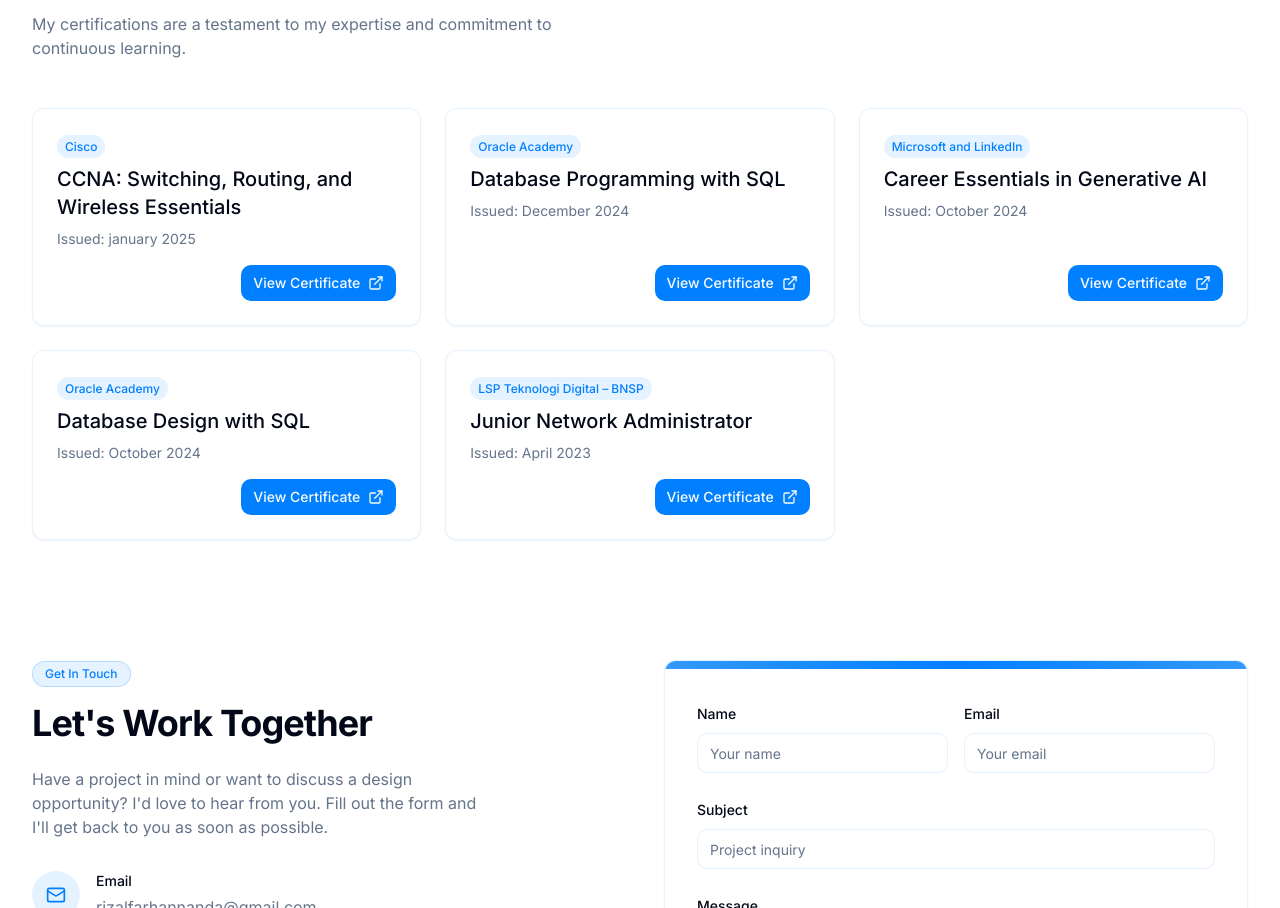
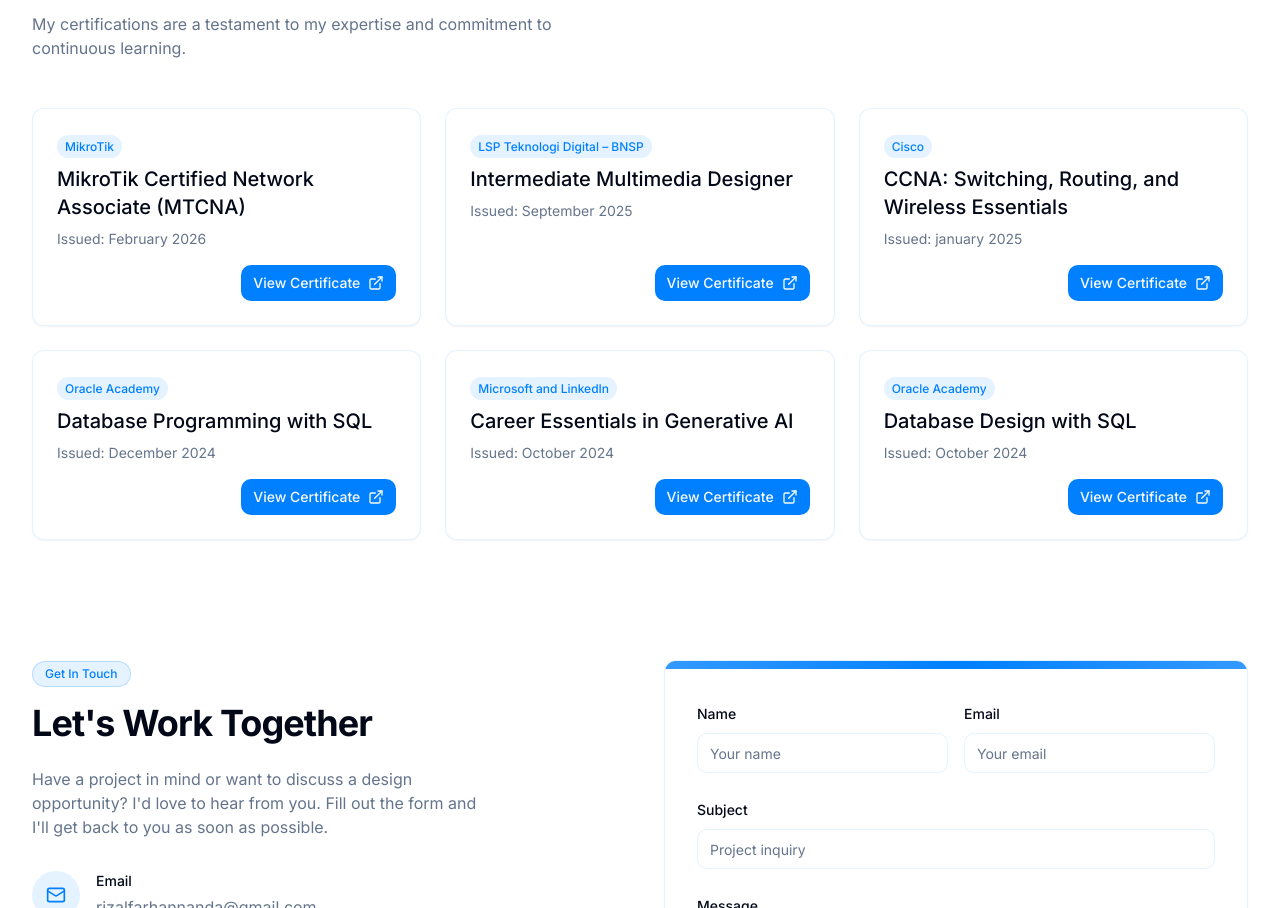
Before and after one commit to rizalfarhan/Rizal_Portofolio, a Next.js app: page / in a window 1280 px wide. Shown: the part 3613-4521 px from the top of the page. Built offline with nearby package versions, Linux system fonts and the light colour scheme.

Commit message:
Update portfolio content

```diff
--- a/components/certifications-section.tsx
+++ b/components/certifications-section.tsx
@@ -47,6 +47,18 @@ const Certification = ({ title, issuer, date, pdfUrl }: CertificationProps) => {
 export default function Certifications() {
   const certifications = [
     {
+      title: "MikroTik Certified Network Associate (MTCNA)",
+      issuer: "MikroTik",
+      date: "February 2026",
+      pdfUrl: "/certificates/MTCNA.pdf"
+    },
+    {
+      title: "Intermediate Multimedia Designer",
+      issuer: "LSP Teknologi Digital – BNSP",
+      date: "September 2025",
+      pdfUrl: "/certificates/Sertifikat BNSP Multimedia.pdf"
+    },
+    {
       title: "CCNA: Switching, Routing, and Wireless Essentials",
       issuer: "Cisco",
       date: "january 2025",
@@ -70,12 +82,12 @@ export default function Certifications() {
       date: "October 2024",
       pdfUrl: "/certificates/Database Design.pdf"
     },
-    {
-      title: "Junior Network Administrator",
-      issuer: "LSP Teknologi Digital – BNSP",
-      date: "April 2023",
-      pdfUrl: "/certificates/Sertifikat SMK.pdf"
-    },
+    // {
+    //   title: "Junior Network Administrator",
+    //   issuer: "LSP Teknologi Digital – BNSP",
+    //   date: "April 2023",
+    //   pdfUrl: "/certificates/Sertifikat SMK.pdf"
+    // },
   ]
 
   return (
```
Also changed, not shown: 2 other files (tests, documents, lock files or other folders).
